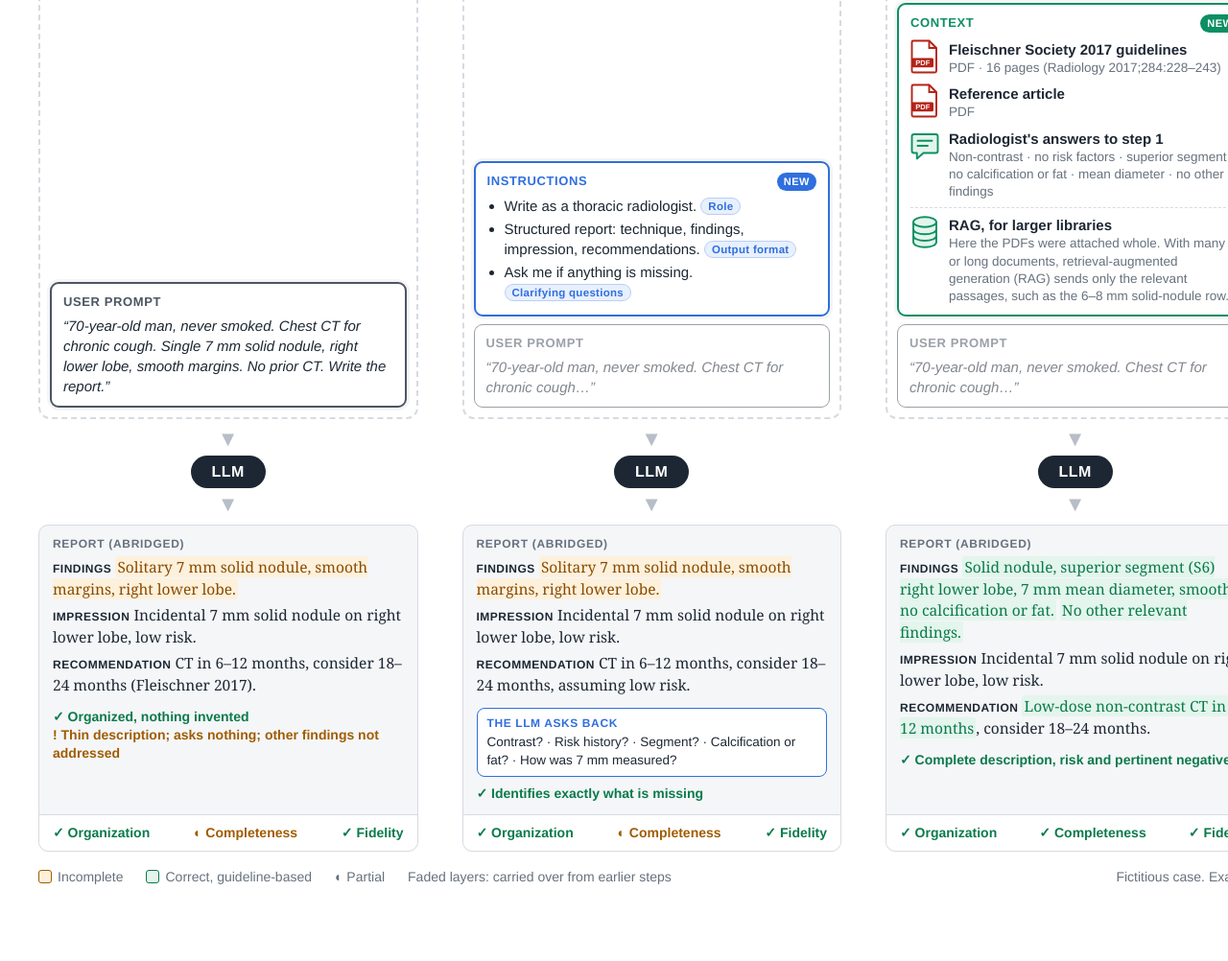
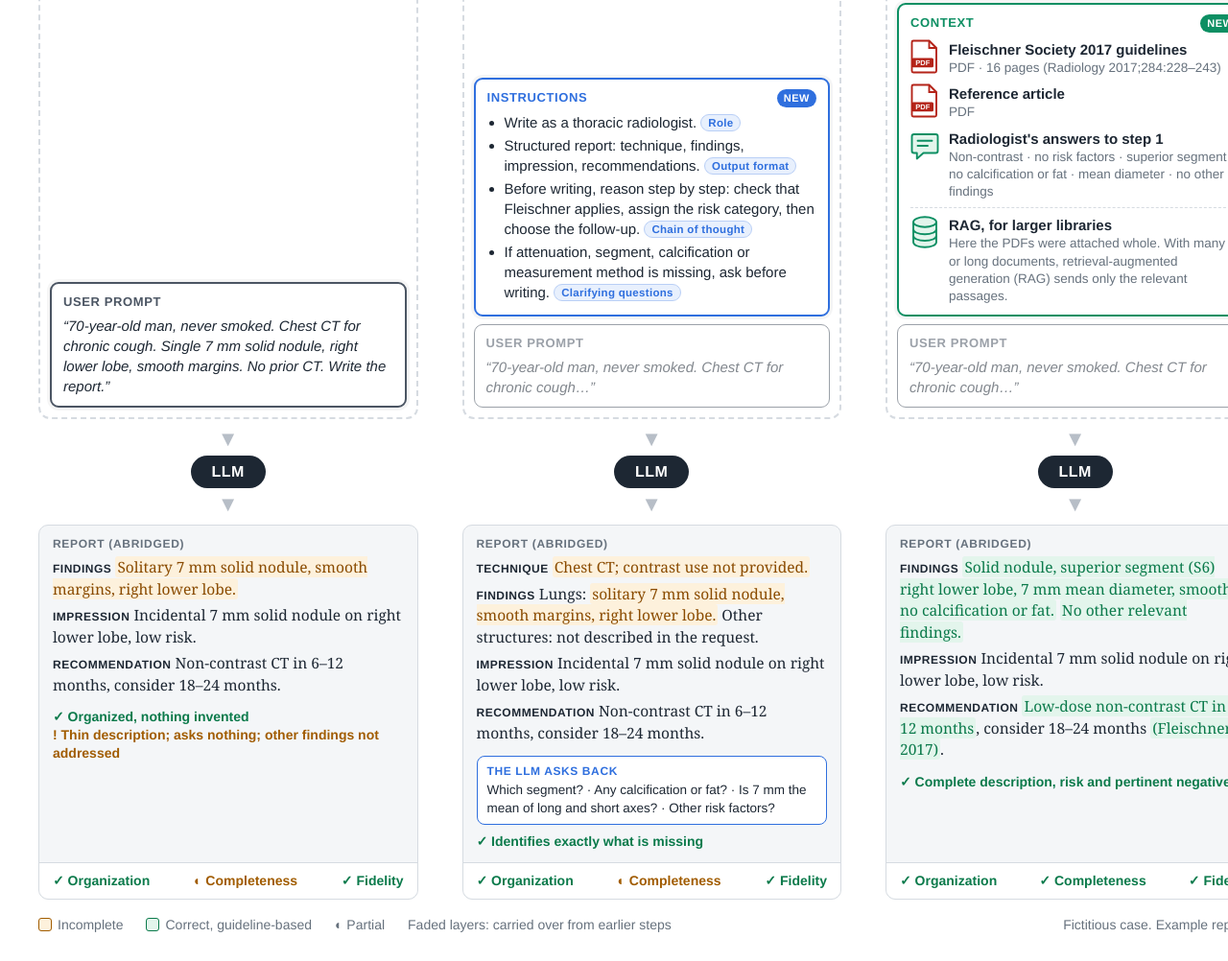
Before and after one commit to juanto121/car-exhibit, a plain HTML site: page figure/pipeline.html in a window 1280 px wide. Shown: the part 377-1379 px from the top of the page at 96% size. Before the commit the page ends 1329 px from the top, so only its background shows below. Drawn offline with Linux system fonts and the light colour scheme.

Commit message:
Update figure: chain-of-thought and nodule-specific prompting, Step 1 technique, Fleischner 2017 recommendations
- Base subtitle describes the input instead of radiologists
- Step 1 adds a chain-of-thought instruction and a nodule-specific clarifying question
- Step 1 report adds Technique and organizes Findings by structure
- Base and Step 1 use the non-contrast recommendation without citation
- Steps 2 and 3 use low-dose CT citing Fleischner 2017
- Shorten the RAG note

Co-Authored-By: Claude Opus 5.5 <noreply@anthropic.com>

```diff
--- a/figure/pipeline.html
+++ b/figure/pipeline.html
@@ -185,7 +185,7 @@
       <div class="head">
         <div class="step">Base</div>
         <h2>User prompt only</h2>
-        <p>What most radiologists type today.</p>
+        <p>A minimal request: findings only, no instructions.</p>
       </div>
       <div class="stack">
         <div class="layer l-user new">
@@ -199,7 +199,7 @@
         <div class="report">
           <p><span class="sec">FINDINGS</span> <span class="gap">Solitary 7 mm solid nodule, smooth margins, right lower lobe.</span></p>
           <p><span class="sec">IMPRESSION</span> Incidental 7 mm solid nodule on right lower lobe, low risk.</p>
-          <p><span class="sec">RECOMMENDATION</span> CT in 6–12 months, consider 18–24 months (Fleischner 2017).</p>
+          <p><span class="sec">RECOMMENDATION</span> Non-contrast CT in 6–12 months, consider 18–24 months.</p>
         </div>
         <div class="verdict"><span class="v">✓ Organized, nothing invented</span><br><span class="w">! Thin description; asks nothing; other findings not addressed</span></div>
         <div class="checks"><span class="y">✓ Organization</span><span class="p">◐ Completeness</span><span class="y">✓ Fidelity</span></div>
@@ -219,7 +219,8 @@
           <ul>
             <li>Write as a thoracic radiologist. <span class="tech">Role</span></li>
             <li>Structured report: technique, findings, impression, recommendations. <span class="tech">Output format</span></li>
-            <li>Ask me if anything is missing. <span class="tech">Clarifying questions</span></li>
+            <li>Before writing, reason step by step: check that Fleischner applies, assign the risk category, then choose the follow-up. <span class="tech">Chain of thought</span></li>
+            <li>If attenuation, segment, calcification or measurement method is missing, ask before writing. <span class="tech">Clarifying questions</span></li>
           </ul>
         </div>
         <div class="layer l-user">
@@ -231,13 +232,14 @@
       <div class="out-box">
         <div class="lbl">Report (abridged)</div>
         <div class="report">
-          <p><span class="sec">FINDINGS</span> <span class="gap">Solitary 7 mm solid nodule, smooth margins, right lower lobe.</span></p>
+          <p><span class="sec">TECHNIQUE</span> <span class="gap">Chest CT; contrast use not provided.</span></p>
+          <p><span class="sec">FINDINGS</span> Lungs: <span class="gap">solitary 7 mm solid nodule, smooth margins, right lower lobe.</span> Other structures: not described in the request.</p>
           <p><span class="sec">IMPRESSION</span> Incidental 7 mm solid nodule on right lower lobe, low risk.</p>
-          <p><span class="sec">RECOMMENDATION</span> CT in 6–12 months, consider 18–24 months, assuming low risk.</p>
+          <p><span class="sec">RECOMMENDATION</span> Non-contrast CT in 6–12 months, consider 18–24 months.</p>
         </div>
         <div class="ask">
           <div class="ask-t">The LLM asks back</div>
-          Contrast? · Risk history? · Segment? · Calcification or fat? · How was 7 mm measured?
+          Which segment? · Any calcification or fat? · Is 7 mm the mean of long and short axes? · Other risk factors?
         </div>
         <div class="verdict"><span class="v">✓ Identifies exactly what is missing</span></div>
         <div class="checks"><span class="y">✓ Organization</span><span class="p">◐ Completeness</span><span class="y">✓ Fidelity</span></div>
@@ -272,7 +274,7 @@
           </div>
           <div class="item rag">
             <svg width="30" height="36"><use href="#i-db"/></svg>
-            <div><b>RAG, for larger libraries</b><small>Here the PDFs were attached whole. With many or long documents, retrieval-augmented generation (RAG) sends only the relevant passages, such as the 6–8 mm solid-nodule row.</small></div>
+            <div><b>RAG, for larger libraries</b><small>Here the PDFs were attached whole. With many or long documents, retrieval-augmented generation (RAG) sends only the relevant passages.</small></div>
           </div>
         </div>
         <div class="layer l-user">
@@ -286,7 +288,7 @@
         <div class="report">
           <p><span class="sec">FINDINGS</span> <span class="ok">Solid nodule, superior segment (S6) right lower lobe, 7 mm mean diameter, smooth, no calcification or fat.</span> <span class="ok">No other relevant findings.</span></p>
           <p><span class="sec">IMPRESSION</span> Incidental 7 mm solid nodule on right lower lobe, low risk.</p>
-          <p><span class="sec">RECOMMENDATION</span> <span class="ok">Low-dose non-contrast CT in 6–12 months</span>, consider 18–24 months.</p>
+          <p><span class="sec">RECOMMENDATION</span> <span class="ok">Low-dose non-contrast CT in 6–12 months</span>, consider 18–24 months <span class="ok">(Fleischner 2017)</span>.</p>
         </div>
         <div class="verdict"><span class="v">✓ Complete description, risk and pertinent negatives</span></div>
         <div class="checks"><span class="y">✓ Organization</span><span class="y">✓ Completeness</span><span class="y">✓ Fidelity</span></div>
@@ -337,7 +339,7 @@
         <div class="report">
           <p><span class="sec">FINDINGS</span> <span class="same">As in step 2.</span></p>
           <p><span class="sec">IMPRESSION</span> Incidental 7 mm solid nodule on right lower lobe, low risk.</p>
-          <p><span class="sec">RECOMMENDATION</span> <span class="ok">Chest CT between May 8 and November 8, 2027</span>, then consider CT at 18–24 months.</p>
+          <p><span class="sec">RECOMMENDATION</span> <span class="ok">Low-dose non-contrast CT between May 8 and November 8, 2027</span>, consider 18–24 months <span class="ok">(Fleischner 2017)</span>.</p>
         </div>
         <div class="verdict"><span class="v">✓ Calculated, not guessed · actionable dates</span></div>
         <div class="checks"><span class="y">✓ Organization</span><span class="y">✓ Completeness</span><span class="y">✓ Fidelity</span></div>
@@ -353,7 +355,7 @@
     <span>◐ Partial</span>
     <span>Faded layers: carried over from earlier steps</span>
     <span class="spacer"></span>
-    <span>Fictitious case. Example reports, Base to Step 2: ChatGPT 6 (app), abridged. Step 3: illustrative.</span>
+    <span>Fictitious case. Example reports, Base to Step 2: adapted from ChatGPT 6 (app) runs. Step 3: illustrative.</span>
   </footer>
 </div>
 </body>
```
Also changed, not shown: figure/pipeline.png, 1 other file.
